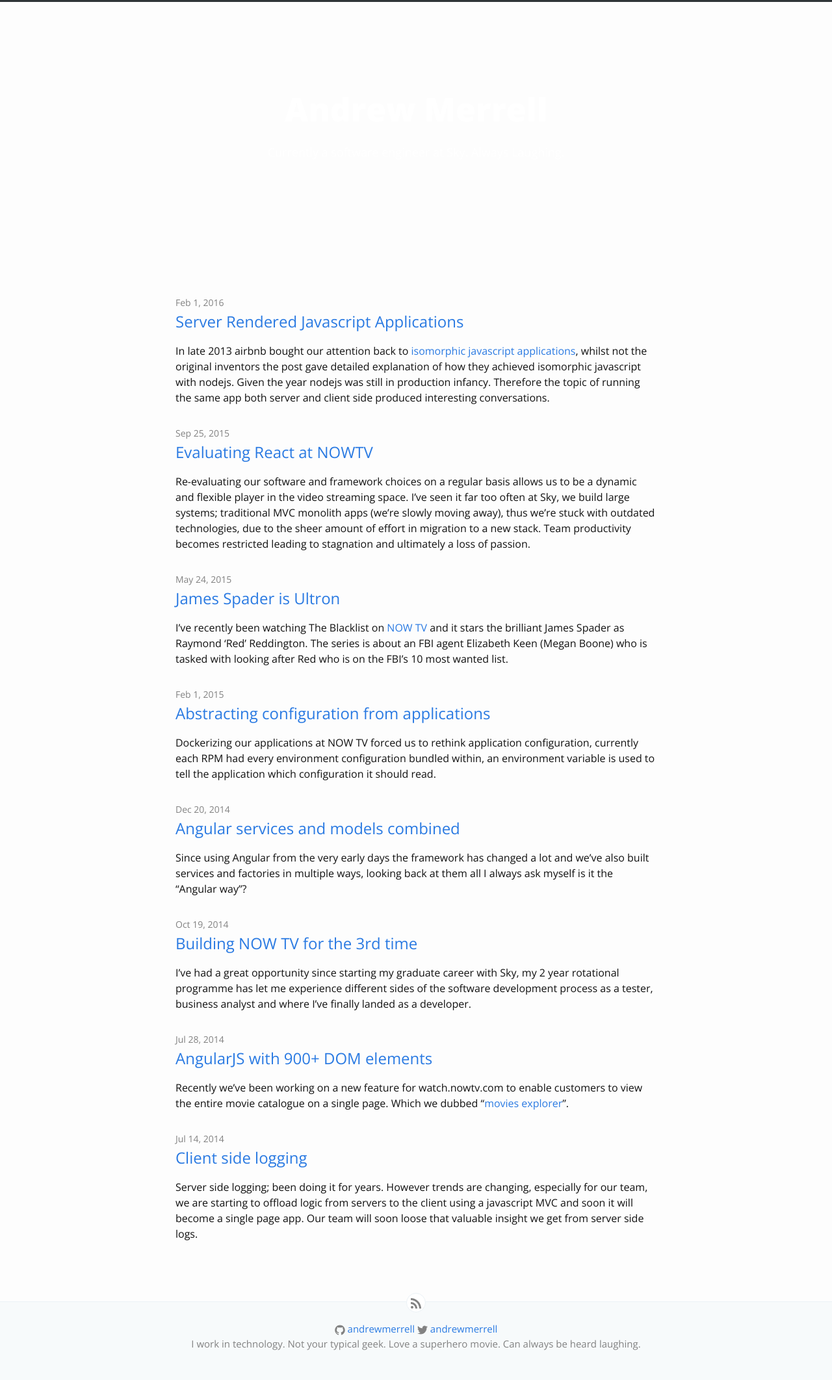
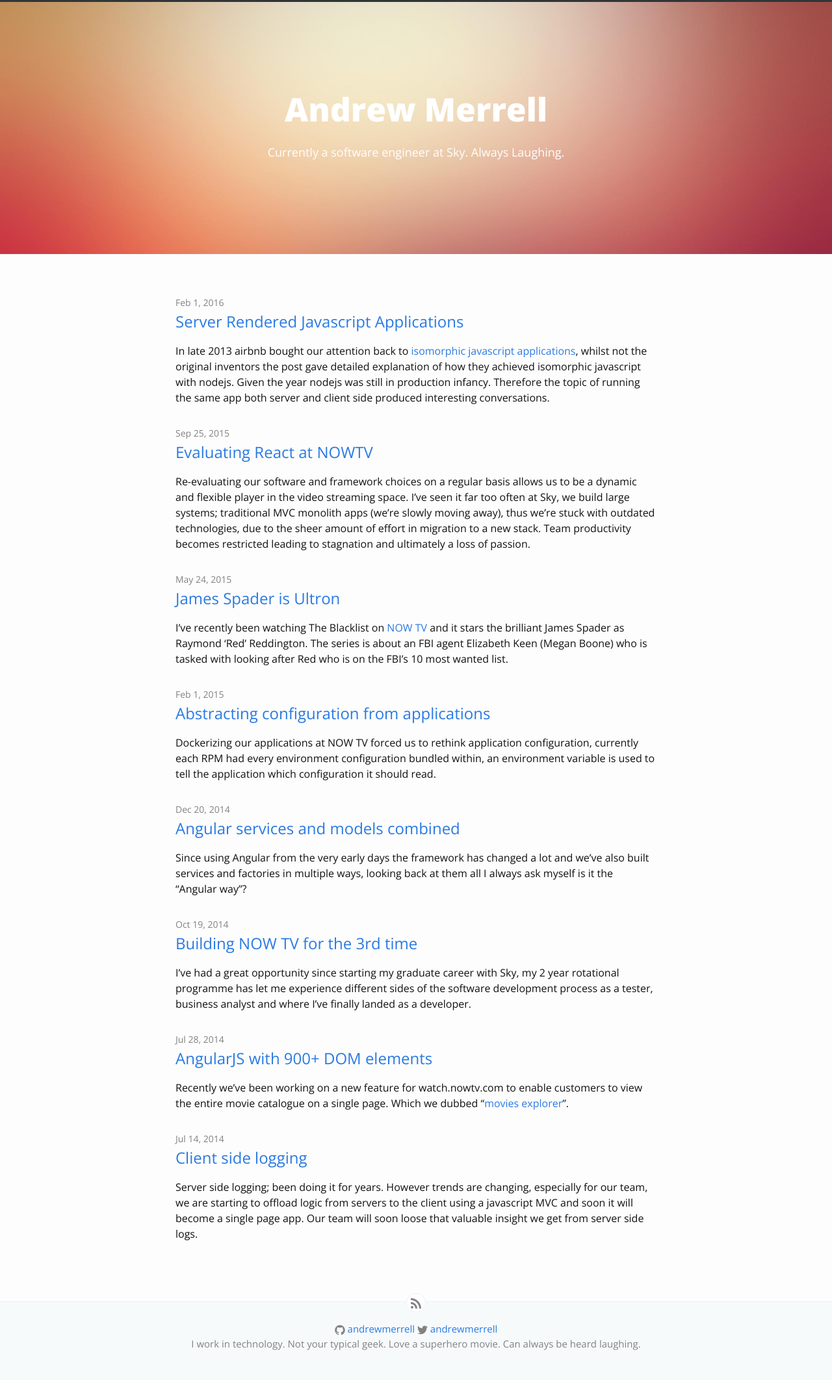
Before and after one commit to andrewmerrell/andrewmerrell.github.io, a Jekyll site: the page built from index.html, in a window 1280 px wide. Shown: the whole page at 65% size. Built offline with Jekyll 4.4.1, drawn with Linux system fonts in a browser that asks for light colours.

Commit message:
Adds background for header

```diff
--- a/_sass/_layout.scss
+++ b/_sass/_layout.scss
@@ -3,7 +3,7 @@
  */
 .site-header {
   border-top: 3px #303538 solid;
-  background-image: url("http://www.andrewmerrell.co.uk/content/images/2014/Jul/background.jpg");
+  background-image: url("/assets/images/background.jpg");
   position: relative;
   display: table;
   width: 100%;
```
Also changed, not shown: assets/images/background.jpg (added).
